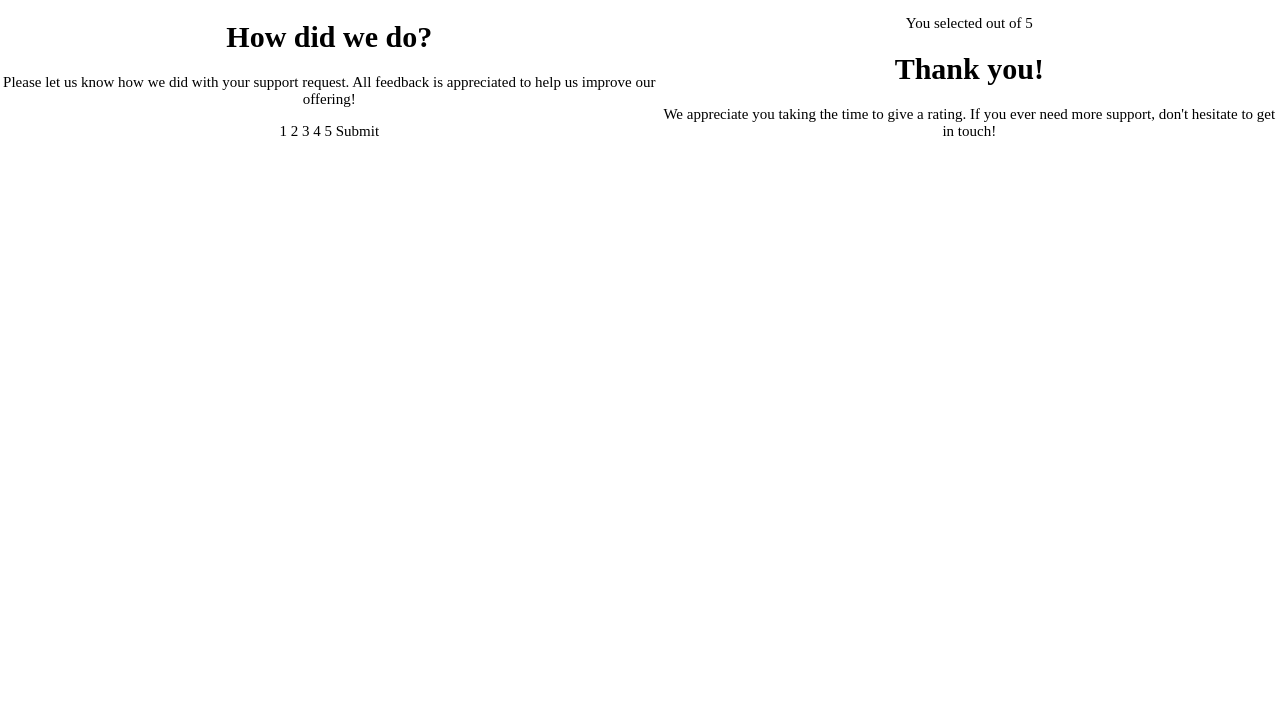
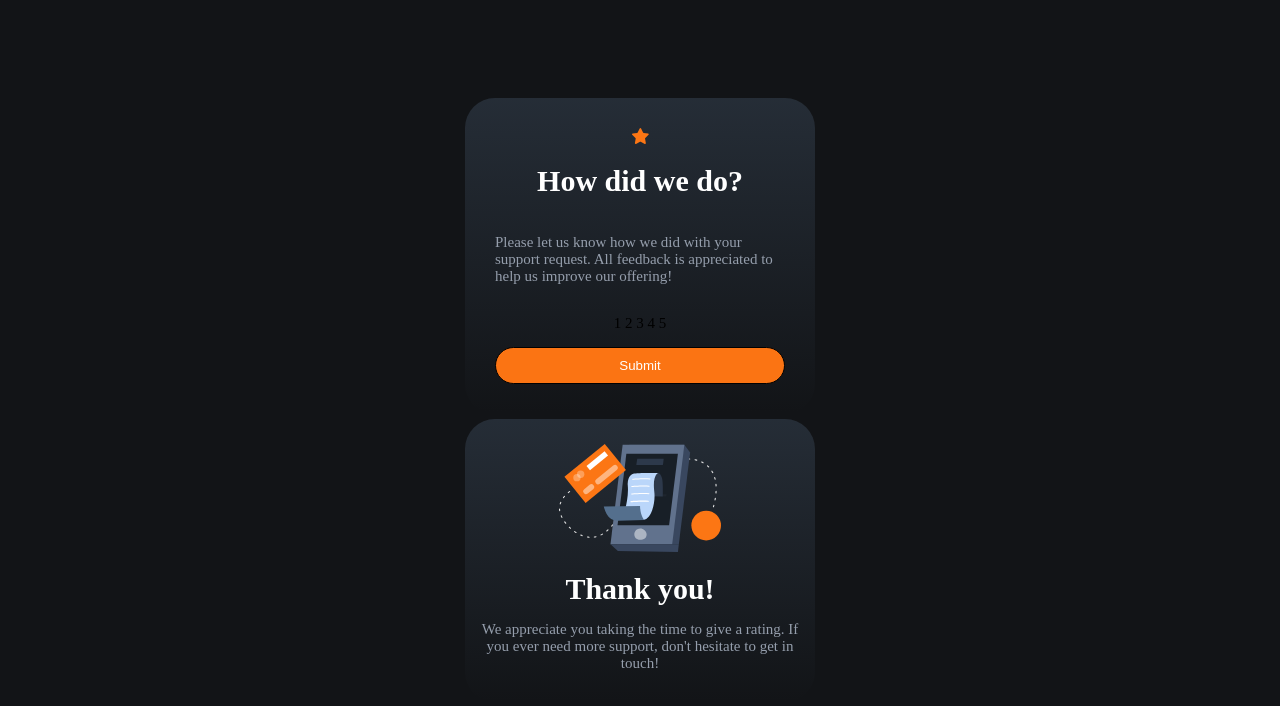
Before and after one commit to mgr514/interactive-rating-component-main, a plain HTML site: page index.html in a window 1280 px wide. Drawn offline with Linux system fonts and the light colour scheme; a web font is replaced by a local one.

Commit message:
CSS styling added
most of CSS style complete

```diff
--- a/index.html
+++ b/index.html
@@ -15,15 +15,16 @@
 
   <!-- Rating state start -->
 <div class="rating-state" data-rating-state>
+  <svg class="star-icon" width="17" height="16" xmlns="http://www.w3.org/2000/svg"><path d="m9.067.43 1.99 4.031c.112.228.33.386.58.422l4.45.647a.772.772 0 0 1 .427 1.316l-3.22 3.138a.773.773 0 0 0-.222.683l.76 4.431a.772.772 0 0 1-1.12.813l-3.98-2.092a.773.773 0 0 0-.718 0l-3.98 2.092a.772.772 0 0 1-1.119-.813l.76-4.431a.77.77 0 0 0-.222-.683L.233 6.846A.772.772 0 0 1 .661 5.53l4.449-.647a.772.772 0 0 0 .58-.422L7.68.43a.774.774 0 0 1 1.387 0Z" fill="#FC7614"/></svg>
 
   <h1>How did we do?</h1>
 
   <p>Please let us know how we did with your support request. All feedback is appreciated
   to help us improve our offering! </p>
-
-  1 2 3 4 5
-
-  Submit
+  <div class="rate-scale">
+     1 2 3 4 5
+  </div>
+  <button class="submit-button">Submit</button>
 </div>
 
   <!-- Rating state end -->
@@ -32,7 +33,7 @@
 
   <!-- Thank you state start -->
 <div class="thank-you-state" data-thank-you>
-  <p>You selected <!-- Add rating here --> out of 5</p>
+  <img class="thank-you-icon" src="./images/illustration-thank-you.svg">
 
   <h1>Thank you!</h1>
 
--- a/stylesheet.css
+++ b/stylesheet.css
@@ -14,10 +14,89 @@
 
 body{
     display: flex;
+    flex-direction: column;
+    width: 100vw;
+    height: 100vh;
     margin: 0;
+    justify-content: center;
+    align-items: center;
     font-family: Overpass;
     font-size: 15px;
+    background-color: var(--clr-vdarkblue);
+}
+
+.rating-state {
+    display: flex;
+    flex-direction: column;
+    max-width: 350px;
+    max-height: 500px;
+    border-radius: 30px;
+    justify-content: center;
+    align-items: center;
+    padding: 30px;
+    margin-bottom:5px;
+    background-image: linear-gradient(
+        to bottom,
+        var(--clr-darkblue),
+        var(--clr-vdarkblue));
+
+}
+
+.rating-state h1{
+    color: var(--clr-white);
+}
+
+.rating-state p{
+    color: var(--clr-lightgrey);
+}
+
+.rate-scale{
+    padding:15px;
+}
+
+.submit-button{
+    background-color: var(--clr-orange);
+    color: var(--clr-white);
+    border: 1px solid black;
+    width: 100%;
+    border-radius: 30px;
+    padding: 10px;
+}
+
+.thank-you-state {
+    display: flex;
+    flex-direction: column;
+    max-width: 350px;
+    max-height: 500px;
+    border-radius: 30px;
+    justify-content: center;
+    align-items: center;
     text-align: center;
+    padding: 15px;
+    background-image: linear-gradient(
+        to bottom,
+        var(--clr-darkblue),
+        var(--clr-vdarkblue));
+}
+
+.thank-you-state h1{
+    margin-bottom: 0;
+    color: var(--clr-white);
+}
+
+.thank-you-icon{
+    margin-top: 10px;
+}
+
+.selected-rate{
+    background-color: var(--clr-darkblue);
+    color: var(--clr-orange);
+    border-radius: 30px;
+    padding: 7px 14px;
+}
+
+.thank-you-state p{
+    color: var(--clr-lightgrey);
 }
 /*
 :hover{
```
